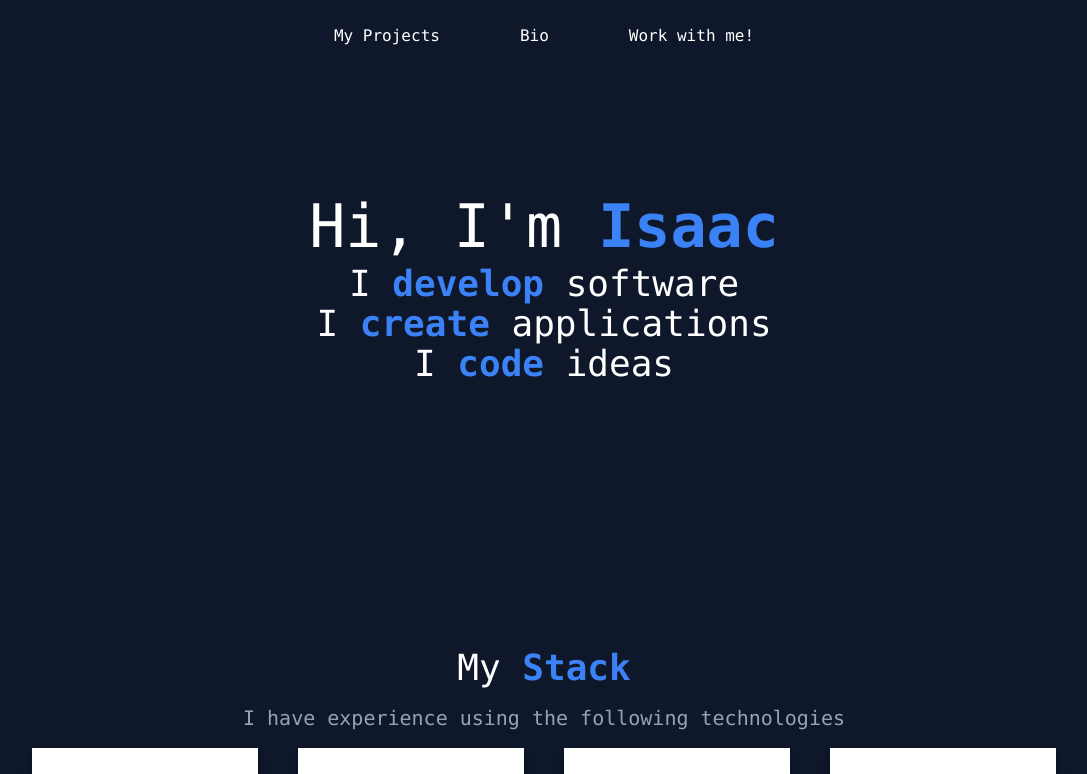
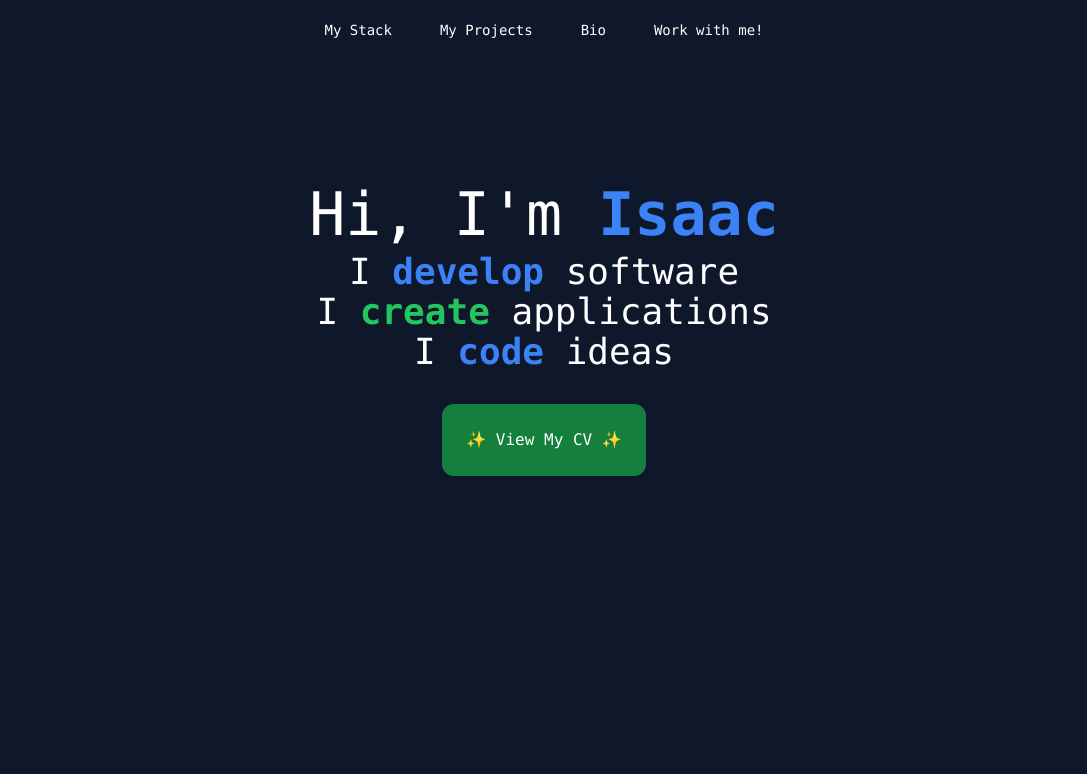
Before and after one commit to IsaacPCooper/portfolio, a Vue app: page / in a window 1280 px wide. Shown: the top 774 px of the page, without its empty margins (96-1183 px from the left). Built offline with nearby package versions, Linux system fonts and the light colour scheme.

Commit message:
design tweaks and customization

```diff
--- a/src/components/Contact.vue
+++ b/src/components/Contact.vue
@@ -17,7 +17,7 @@
         Contact <span class="text-blue-500 font-semibold">me</span>
       </h3>
       <p class="text-xl text-center mt-4 mb-4 text-slate-400">
-        Intrested in working with me?
+        Interested in working with me?
         <br />
         Feel free to get in touch through any of the methods below.
       </p>
--- a/src/components/global/Hero.vue
+++ b/src/components/global/Hero.vue
@@ -3,8 +3,11 @@
 <div class="relative max-w-5xl mx-auto pt-20 pb-40  sm:pb-42 lg: lg:pb-52 sm:pt-24 lg:pt-32 text-white ">
    <h1 class="text-6xl mb-2 text-center">Hi, I'm <span class="text-blue-500 font-semibold">Isaac</span></h1>
    <h2 class= "text-4xl text-center">I <span class="text-blue-500 font-semibold">develop</span> software</h2>
-   <h2 class= "text-4xl text-center">I <span class="text-blue-500 font-semibold">create</span> applications</h2>
+   <h2 class= "text-4xl text-center">I <span class="text-green-500 font-semibold">create</span> applications</h2>
    <h2 class= "text-4xl text-center">I <span class="text-blue-500 font-semibold">code</span> ideas</h2>
+   <div class ="grid grid-cols-1 justify-center justify-items-center my-8">
+     <a class ="bg-green-700 hover:bg-blue-700 hover:shadow-xl p-6 rounded-xl" href="">✨ View My CV ✨</a>
+   </div>
 </div>
  </section>
 </template>
--- a/src/components/global/Nav.vue
+++ b/src/components/global/Nav.vue
@@ -1,9 +1,17 @@
 <template>
-  <nav class="sm:container sm:mx-auto pt-5 pb-5">
+
+<nav class="px-4 py-4 flex items-center justify-center space-x-12 text-xs sm:text-sm">
+ <a class="text-white hover:border-b hover:border-blue-300" href="#myStack">My Stack </a>
+          <a class="text-white hover:border-b hover:border-blue-300" href="#projects">My Projects </a>
+          <a class="text-white hover:border-b hover:border-blue-300" href="#bio">Bio </a>
+          <a class="text-white hover:border-b hover:border-blue-300" href="#contact">Work with me!</a>
+</nav>
+  <!-- <nav class="sm:container sm:mx-auto pt-5 pb-5">
     <div class="max-w-6xl mx-auto px-4">
       <div class="flex justify-center">
         <div class="flex space-x-7 justify-center">
           <div class="hidden md:flex items-center space-x-20">
+            <a class="text-white hover:border-b hover:border-blue-300" href="#myStack">My Stack </a>
           <a class="text-white hover:border-b hover:border-blue-300" href="#projects">My Projects </a>
           <a class="text-white hover:border-b hover:border-blue-300" href="#bio">Bio </a>
           <a class="text-white hover:border-b hover:border-blue-300" href="#contact">Work with me!</a>
@@ -17,6 +25,5 @@
         </div>
       </div>
     </div>
-
-  </nav>
+  </nav> -->
 </template>
--- a/src/components/global/Projects.vue
+++ b/src/components/global/Projects.vue
@@ -40,7 +40,7 @@ import ProjectBlock from '../ProjectBlock.vue';
             projectName="This Portfolio"
             projectType="SPA"
             liveLink="#"
-            sourceLink="#"
+            sourceLink="https://github.com/IsaacPCooper/portfolio"
             />
 
 
```
Also changed, not shown: 1 other file (tests, documents, lock files or other folders).
